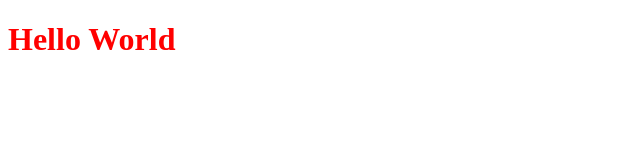
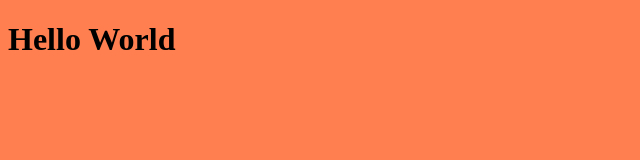
Before and after one commit to jonathanjwatson/ProjectOne, a plain HTML site: page index.html in a window 1280 px wide. Shown: the whole page, without its empty margins (0-640 px from the left). Drawn offline with Linux system fonts and the light colour scheme.

Commit message:
Changed style colors of body and h1

```diff
--- a/assets/styles/style.css
+++ b/assets/styles/style.css
@@ -1,3 +1,6 @@
-h1{
-    color: red;
+body {
+    background-color: coral;
 }
+h3 {
+  color: blue;
+}
```
